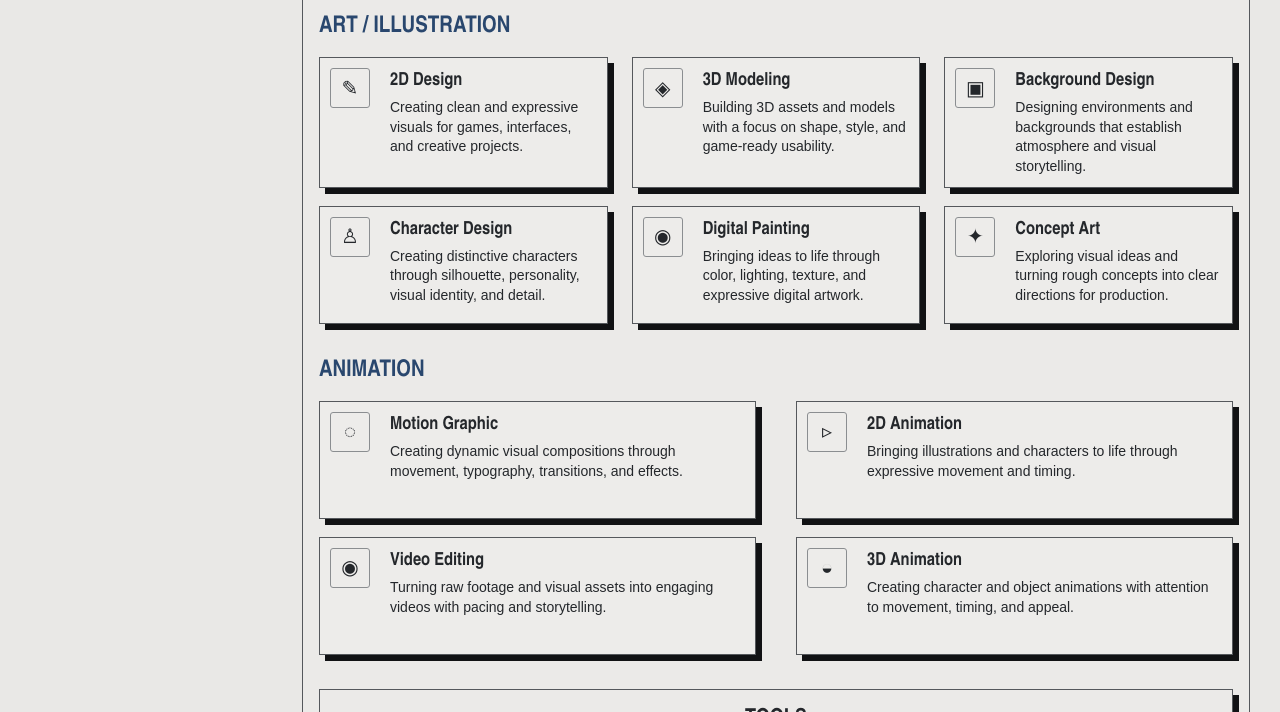
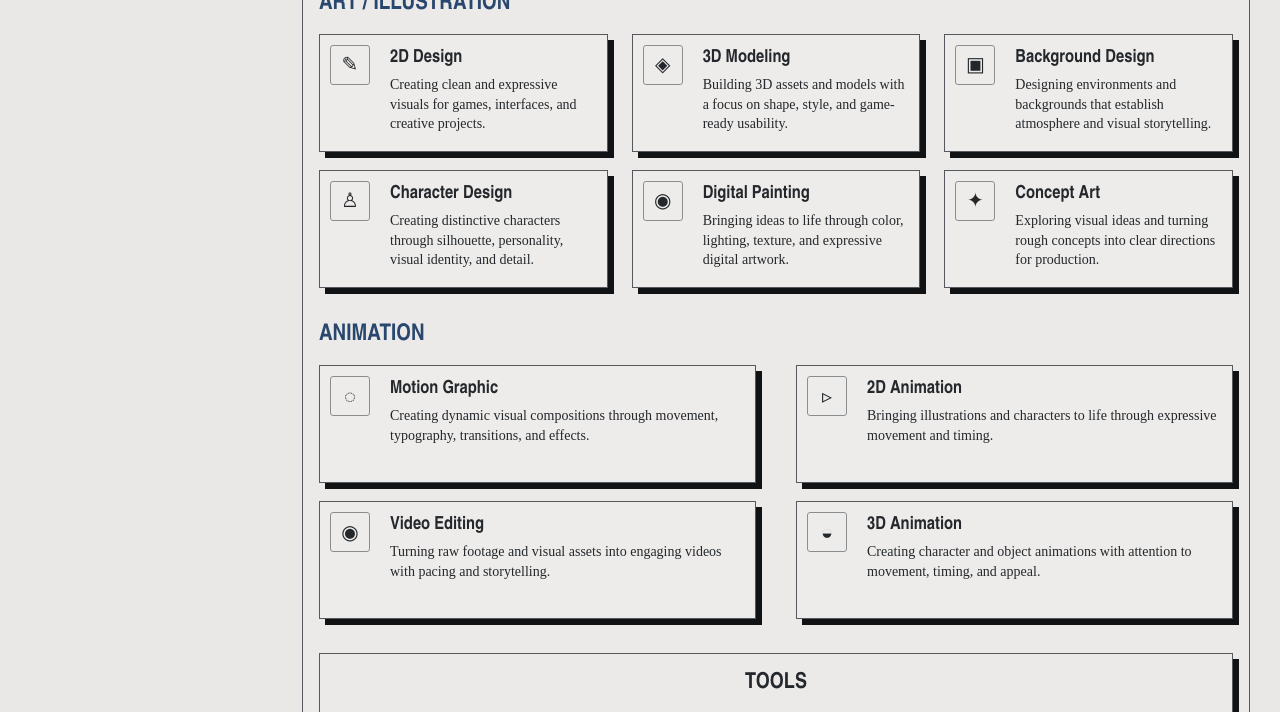
Before and after one commit to NXAXAN/portofolio, a plain HTML site: page index.html in a window 1280 px wide. Shown: the part 503-1215 px from the top of the page. Drawn offline with Linux system fonts and the light colour scheme.

Commit message:
Update style.css

```diff
--- a/style.css
+++ b/style.css
@@ -1,10 +1,12 @@
+@import url('https://fonts.googleapis.com/css2?family=DM+Sans:wght@400;500;700&family=Space+Grotesk:wght@400;500;600;700&display=swap');
 
 :root{
   --bg:#e9e8e6;--surface:#f3f2f0;--text:#24272b;--muted:#666b70;
   --accent:#29476e;--dark:#111214;--line:#777a7d;--border:#55585c;
   --shadow:6px 6px 0 var(--dark);--sidebar:250px;--max:1500px;
   --display:"Arial Narrow","Roboto Condensed",Impact,sans-serif;
-  --body:Arial,Helvetica,sans-serif;
+  --font-body: 'DM Sans', sans-serif;
+  --font-display: 'Space Grotesk', sans-serif;
 }
 *{box-sizing:border-box}html{scroll-behavior:smooth}
 body{margin:0;min-width:320px;background:var(--bg);color:var(--text);font-family:var(--body);line-height:1.45}
```
